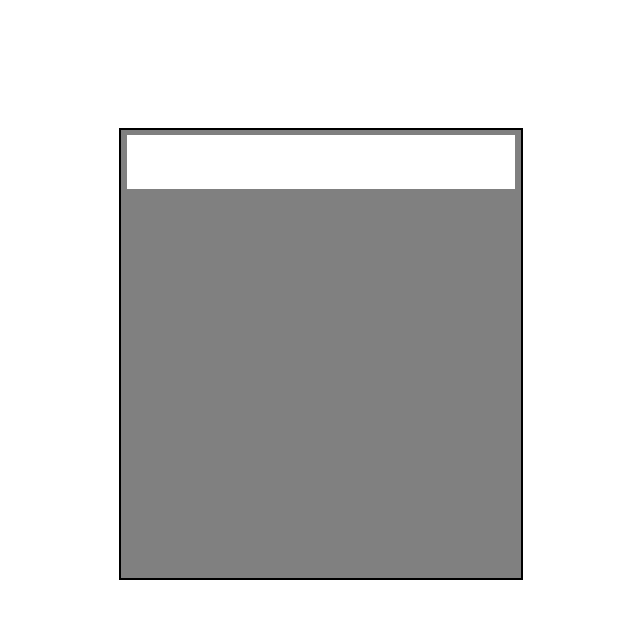
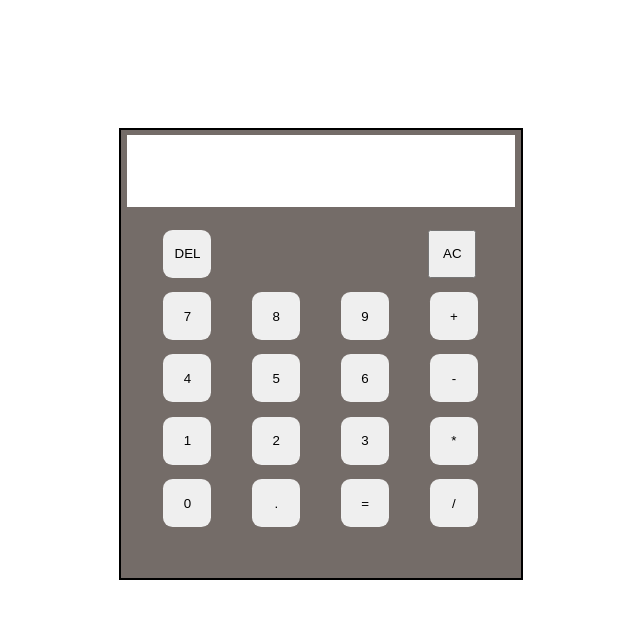
Before and after one commit to anagh534/calculator, a plain HTML site: page index.html in a window 1280 px wide. Shown: the whole page, without its empty margins (357-997 px from the left). Drawn offline with Linux system fonts and the light colour scheme.

Commit message:
style added front end work completed

```diff
--- a/index.html
+++ b/index.html
@@ -13,6 +13,36 @@
         <div class="screen">
 
         </div>
+        <div class="btns">
+            <div class="row1">
+                <input class="btn" type="button" value="DEL">
+                <input class="ac" type="button" value="AC">
+            </div>
+            <div class="row2">
+                <input class="btn" type="button" value="7">
+                <input class="btn" type="button" value="8">
+                <input class="btn" type="button" value="9">
+                <input class="btn" type="button" value="+">
+            </div>
+            <div class="row3">
+                <input class="btn" type="button" value="4">
+                <input class="btn" type="button" value="5">
+                <input class="btn" type="button" value="6">
+                <input class="btn" type="button" value="-">
+            </div>
+            <div class="row4">
+                <input class="btn" type="button" value="1">
+                <input class="btn" type="button" value="2">
+                <input class="btn" type="button" value="3">
+                <input class="btn" type="button" value="*">
+            </div>
+            <div class="row5">
+                <input class="btn" type="button" value="0">
+                <input class="btn" type="button" value=".">
+                <input class="btn" type="button" value="=">
+                <input class="btn" type="button" value="/">
+            </div>
+        </div>
     </div>
     <!-- javascript custom src -->
     <script src="script.js"></script>
--- a/style.css
+++ b/style.css
@@ -1,7 +1,7 @@
 @media (max-width:1920px){
     .main-screen{
-        text-align: center;
-        background: gray;
+        /* text-align: center; */
+        background: rgba(73, 62, 57, 0.76);
         width: 25rem;
         height: 28rem;
         margin-left: 37%;
@@ -10,10 +10,59 @@
     }
     .screen{
         width: 97%;
-        height: 12%;
+        height: 16%;
         background: white;
         margin-left: 6px;
         margin-top: 5px;
         margin-right: 5px;
     }
+    .btns{
+        width: 97%;
+        height: 75%;
+        margin-left: 6px;
+        margin-top: 23px;
+    }
+    .row1{
+        /* background: red; */
+        width: 100%;
+        height: 15%;
+        margin-bottom: 12px;
+    }
+    .row2{
+        /* background: red; */
+        width: 100%;
+        height: 15%;
+        margin-bottom: 12px;
+    }
+    .row3{
+        /* background: red; */
+        width: 100%;
+        height: 15%;
+        margin-bottom: 12px;
+    }
+    .row4{
+        /* background: red; */
+        width: 100%;
+        height: 15%;
+        margin-bottom: 12px;
+    }
+    .row5{
+        /* background: red; */
+        width: 100%;
+        height: 15%;
+        margin-bottom: 12px;
+    }
+    .btn{
+        width: 3rem;
+        height: 3rem;
+        margin-left: 2.3rem;
+        border: wheat;
+        border-radius: 20%;
+    }
+    .ac{
+        width: 3rem;
+        height: 3rem;
+        margin-right: 2.4rem;
+        float: right;
+    }
 }
```
